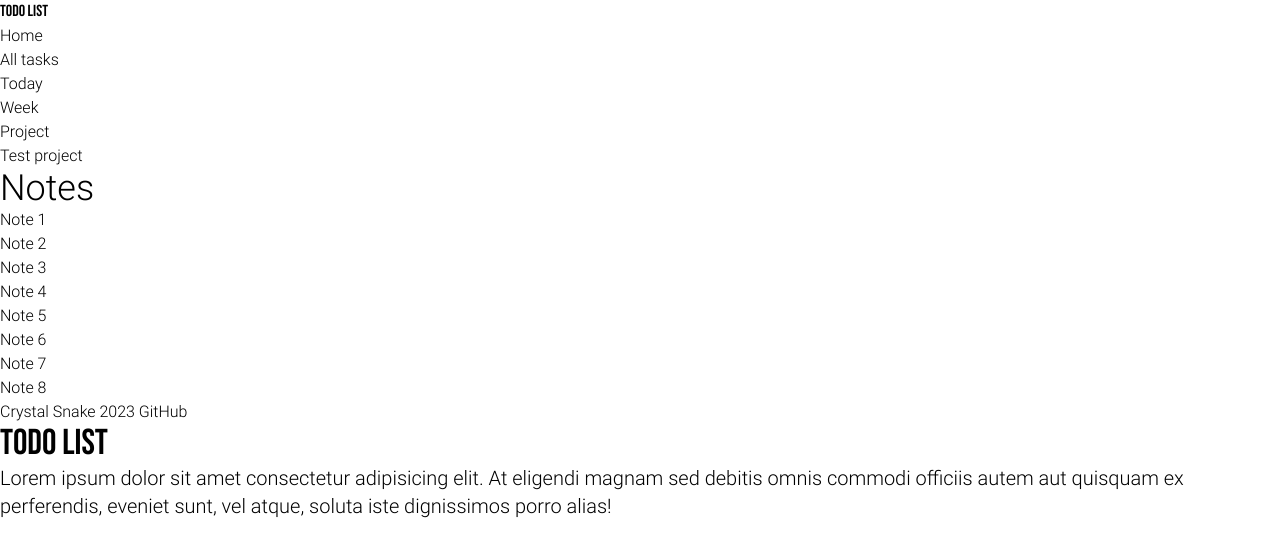
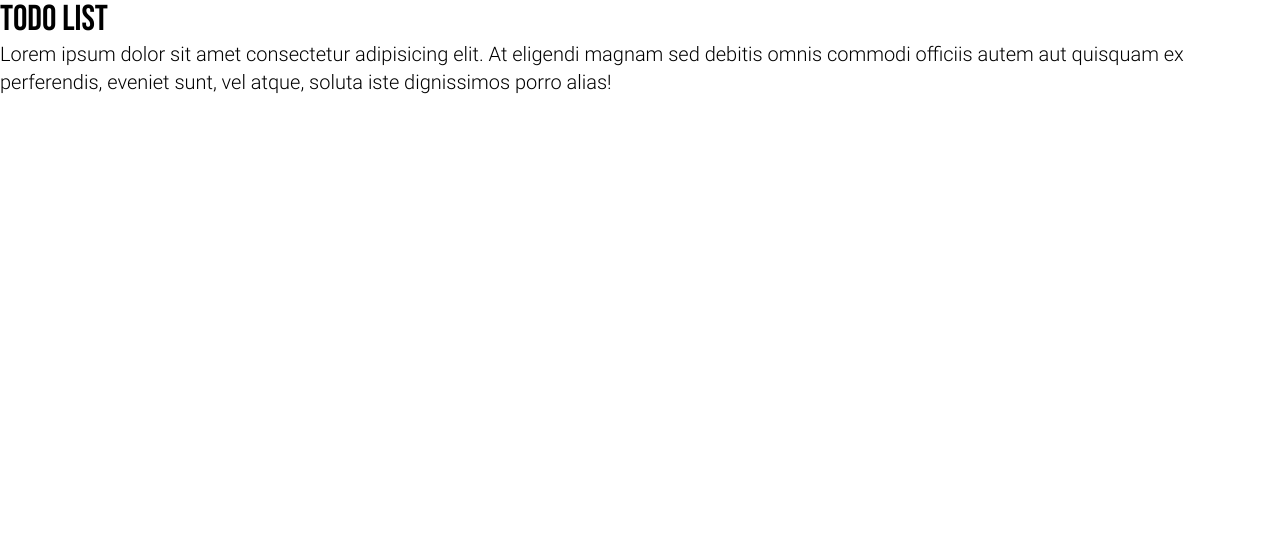
Before and after one commit to CrystalSnake/odin-todo-list, a plain HTML site: page index.html in a window 1280 px wide. Drawn offline with Linux system fonts and the light colour scheme.

Commit message:
Refactor for page generation with script

```diff
--- a/index.html
+++ b/index.html
@@ -7,55 +7,5 @@
     <script src="./main.js" defer></script>
     <title>ToDo List Development</title>
   </head>
-  <body class="font-display">
-    <div class="flex flex-col justify-between h-screen max-w-[960px] mx-auto">
-      <div class="col-span-full h-min my-3 bg-sky-200">
-        <header>
-          <h1 class="text-center text-5xl font-logo pt-3 pb-2">Todo List</h1>
-        </header>
-      </div>
-      <div class="sm:flex gap-5 h-full w-full">
-        <div
-          class="flex-none w-full min-w-[200px] sm:w-3/12 bg-sky-200 pl-5 py-5"
-        >
-          <aside>
-            <h3 class="text-3xl mb-2">Home</h3>
-            <ul>
-              <li>All tasks</li>
-              <li>Today</li>
-              <li>Week</li>
-            </ul>
-            <h3 class="text-3xl mb-2">Project</h3>
-            <ul>
-              <li>Test project</li>
-            </ul>
-          </aside>
-        </div>
-        <div class="sm:flex-1 w-full sm:w-9/12">
-          <main class="w-full">
-            <h2 class="text-4xl mt-3 mb-4 text-center">Notes</h2>
-            <div class="">
-              <div class="bg-teal-50 my-2 p-4">Note 1</div>
-              <div class="bg-teal-50 my-2 p-4">Note 2</div>
-              <div class="bg-teal-50 my-2 p-4">Note 3</div>
-              <div class="bg-teal-50 my-2 p-4">Note 4</div>
-              <div class="bg-teal-50 my-2 p-4">Note 5</div>
-              <div class="bg-teal-50 my-2 p-4">Note 6</div>
-              <div class="bg-teal-50 my-2 p-4">Note 7</div>
-              <div class="bg-teal-50 my-2 p-4">Note 8</div>
-            </div>
-          </main>
-        </div>
-      </div>
-
-      <div class="align-bottom bg-slate-300 h-min">
-        <footer>
-          <p class="text-center py-3">
-            Crystal Snake 2023
-            <a href="https://github.com/CrystalSnake">GitHub</a>
-          </p>
-        </footer>
-      </div>
-    </div>
-  </body>
+  <body></body>
 </html>
```
